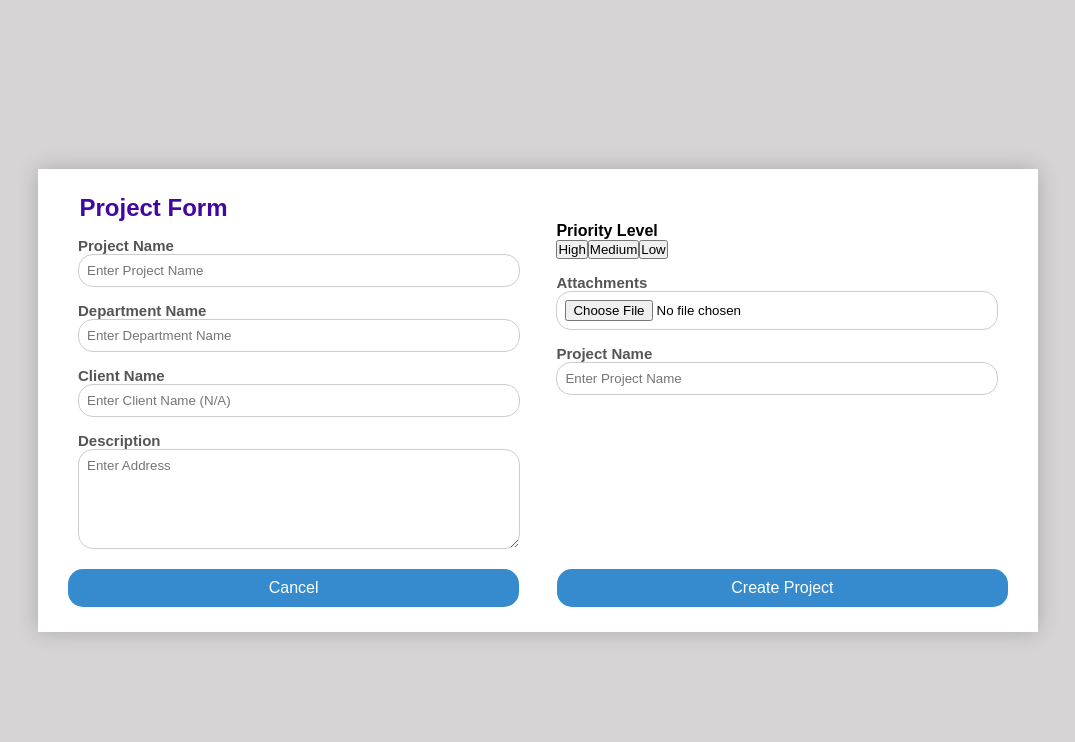
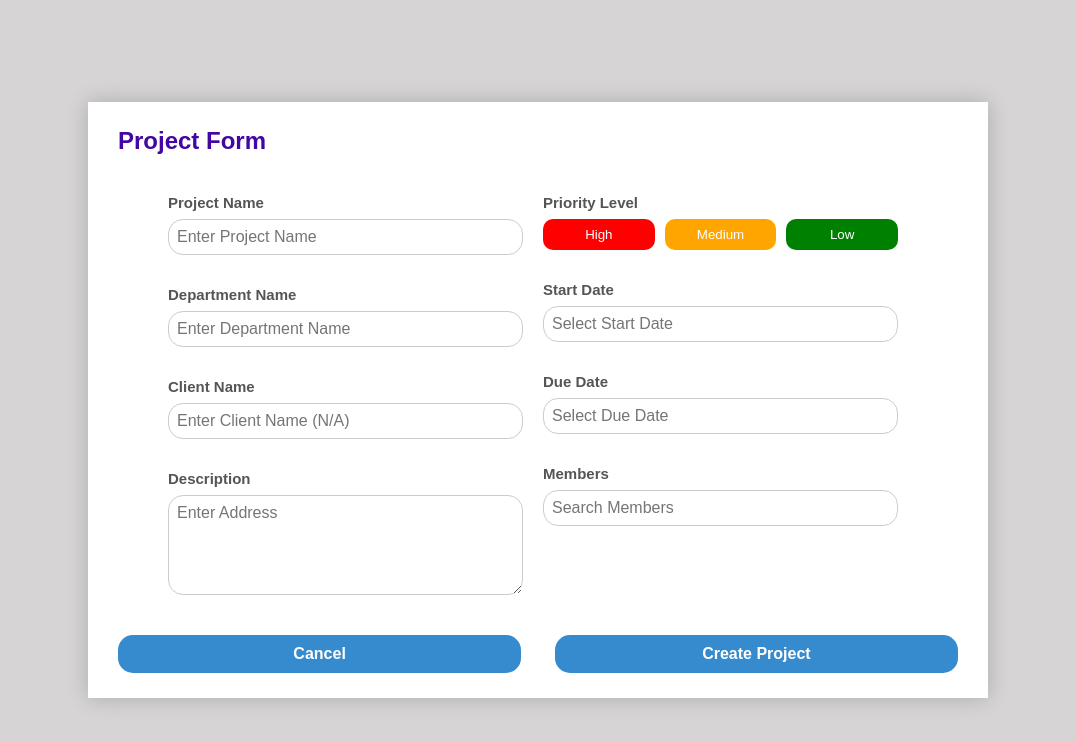
Before and after one commit to binubandara/virtuTask-app, a React (Vite) app in the folder frontend/: page /Projects in a window 1280 px wide. Shown: the top 742 px of the page, without its empty margins (102-1177 px from the left). Built offline with nearby package versions, Linux system fonts and the light colour scheme.

Commit message:
updated project form layout

```diff
--- a/frontend/src/components/Task-management/ProjectForm.css
+++ b/frontend/src/components/Task-management/ProjectForm.css
@@ -1,107 +1,114 @@
-/* Background Blur Effect */
-
-
-/* Modal Overlay (Faded Background) */
-.modal-overlay {
+/* Modal Overlay */
+.form-modal {
   position: fixed;
   top: 0;
   left: 0;
   width: 100%;
   height: 100%;
   background-color: rgba(0, 0, 0, 0.5);
-  z-index: 999;
-
+  z-index: 1000;
+  display: flex;
+  justify-content: center;
+  align-items: center;
 }
 
-/* Form Modal */
-.form-modal {
-  position: fixed;
-  top: 50%;
-  left: 50%;
-  transform: translate(-50%, -50%);
-  z-index: 1000;
-  display: flex;
-  align-items: center;
-  justify-content: center;
-  backdrop-filter: none !important;
-  background: white !important;
-  border-radius: 15px;
+.projects-container {
+  background-color: white;
+  padding: 2rem;
 
+  box-shadow: 0 0 20px rgba(0, 0, 0, 0.2);
+  width: 900px;
+  max-height: 90vh;
+  overflow-y: auto;
 }
 
-/* Form Container */
-.form-container {
-  background-color: #fff;
-  border-radius: 15px;
-  box-shadow: 0 0 20px rgba(0, 0, 0, 0.2);
-  padding: 20px;
-  width: 500px;
-  text-align: center;
-  position: relative;
-  z-index: 1001;
-  max-height: 80vh; /* Prevent the form from taking full screen height */
-  overflow-y: auto; /* Enable vertical scrolling when content exceeds space */
+.projects-container h1 {
+  color: #4206a3;
+  margin-bottom: 1.5rem;
+  font-size: 1.5rem;
 }
 
-
-/* Close Button */
-.close-button {
-  position: absolute;
-  top: 10px;
-  right: 15px;
-  font-size: 24px;
-  border: none;
-  background: none;
-  cursor: pointer;
-  color: #4206a3;
+.form-row {
+  display: flex;
+  gap: 2rem;
+  margin-bottom: 1.5rem;
 }
 
-.close-button:hover {
-  color: #2b036c;
+.form-column {
+  flex: 1;
 }
 
-/* Form Styles */
-.form-container h1 {
-  font-size: x-large;
-  color: #4206a3;
-}
-
-.form-container label {
+label {
   display: block;
-  margin-top: 8px;
-  text-align: left;
+  margin-bottom: 0.5rem;
   font-weight: bold;
   color: #555;
 }
 
-.form-container input,
-.form-container select,
-.form-container textarea {
+input, textarea, .date-picker {
   width: 100%;
-  padding: 8px;
-  margin-top: 5px;
+  padding: 0.5rem;
+  margin-bottom: 1rem;
   border: 1px solid #ddd;
-  border-radius: 5px;
+  border-radius: 8px;
+  font-size: 1rem;
 }
 
-.form-container input[type="radio"] {
-  display: inline;
-  width: auto;
-  margin-right: 10px;
+.textarea {
+  height: 100px;
+  resize: vertical;
 }
 
-.form-container button {
-  padding: 10px 15px;
-  margin: 10px;
-  border: none;
-  border-radius: 6px;
-  color: white;
-  cursor: pointer;
-  background-color: #4206a3;
-  font-size: 16px;
-  width: 45%;
+.priority-buttons {
+  display: flex;
+  gap: 0.5rem;
+  margin-bottom: 1rem;
+
 }
 
-.form-container button:hover {
-  background-color: #2b036c;
+.priority-buttons button {
+  flex: 1;
+  padding: 0.5rem;
+  border: none;
+  border-radius: 15px;
+  cursor: pointer;
+  color: white;
+  transition: opacity 0.2s;
 }
+
+.priority-buttons button.active {
+  filter: brightness(110%);
+  transform: scale(1.05);
+
+}
+
+.high { background-color: #ff4444;  }
+.medium { background-color: #ffbb33; }
+.low { background-color: #00C851; }
+
+.form-buttons {
+  display: flex;
+  justify-content: flex-end;
+  gap: 1rem;
+  margin-top: 1rem;
+  border-radius: 15spx;
+
+
+}
+
+.form-btn {
+  padding: 0.8rem 1.5rem;
+  border: none;
+  border-radius: 8spx;
+  cursor: pointer;
+  font-weight: bold;
+  transition: filter 0.2s;
+
+}
+
+.cancel { background-color: #6c757d; color: white; }
+.create { background-color: #4206a3; color: white; }
+
+.form-btn:hover {
+  filter: brightness(90%);
+}
--- a/frontend/src/components/Task-management/ProjectForm.jsx
+++ b/frontend/src/components/Task-management/ProjectForm.jsx
@@ -6,14 +6,18 @@ function ProjectForm({ closeForm, addProject }) {
     projectname: '',
     department: '',
     description: '',
+    startDate: '',
+    dueDate: '',
+    priority: 'medium'
   });
 
   const handleChange = (e) => {
     const { name, value } = e.target;
-    setFormData({
-      ...formData,
-      [name]: value
-    });
+    setFormData(prev => ({ ...prev, [name]: value }));
+  };
+
+  const handlePriorityChange = (level) => {
+    setFormData(prev => ({ ...prev, priority: level }));
   };
 
   const handleSubmit = (e) => {
@@ -23,39 +27,108 @@ function ProjectForm({ closeForm, addProject }) {
 
   return (
     <div className="form-modal" onClick={closeForm}>
-      <div className="form-container" onClick={(e) => e.stopPropagation()}>
+      <div className="projects-container" onClick={(e) => e.stopPropagation()}>
         <h1>Create New Project</h1>
         <form onSubmit={handleSubmit}>
-          <label htmlFor="projectname">Project Name</label>
-          <input type="text" placeholder="Enter Project Name" name="projectname" onChange={handleChange} />
+          <div className="form-row">
+            {/* Left Column */}
+            <div className="form-column">
+              <label htmlFor="projectname">Project Name</label>
+              <input
+                type="text"
+                name="projectname"
+                placeholder="Enter Project Name"
+                onChange={handleChange}
+                required
+              />
 
-          <label htmlFor="department">Department</label>
-          <input type="text" placeholder="Enter Department" name="department" onChange={handleChange} />
+              <label htmlFor="department">Department</label>
+              <input
+                type="text"
+                name="department"
+                placeholder="Enter Department"
+                onChange={handleChange}
+              />
 
-          <label htmlFor="Client">Client</label>
-          <input type="text" placeholder="Enter Client" name="Client" />
+              <label htmlFor="client">Client</label>
+              <input
+                type="text"
+                name="client"
+                placeholder="Enter Client (N/A)"
+                onChange={handleChange}
+              />
 
-          <label htmlFor="gender">Gender</label>
-          <input type="radio" name="gender" />Male
-          <input type="radio" name="gender" />Female
-          <input type="radio" name="gender" />Other
+              <label htmlFor="description">Description</label>
+              <textarea
+                name="description"
+                placeholder="Enter Description"
+                onChange={handleChange}
+                className="textarea"
+              />
+            </div>
 
-          <label htmlFor="level">Priority Level</label>
-          <select name="level" id="level">
-            <option value="high">High</option>
-            <option value="medium">Medium</option>
-            <option value="low">Low</option>
-          </select>
+            {/* Right Column */}
+            <div className="form-column">
+              <label>Priority Level</label>
+              <div className="priority-buttons">
+                <button
+                  type="button"
+                  className={`high ${formData.priority === 'high' ? 'active' : ''}`}
+                  onClick={() => handlePriorityChange('high')}
+                >
+                  High
+                </button>
+                <button
+                  type="button"
+                  className={`medium ${formData.priority === 'medium' ? 'active' : ''}`}
+                  onClick={() => handlePriorityChange('medium')}
+                >
+                  Medium
+                </button>
+                <button
+                  type="button"
+                  className={`low ${formData.priority === 'low' ? 'active' : ''}`}
+                  onClick={() => handlePriorityChange('low')}
+                >
+                  Low
+                </button>
+              </div>
 
-          <label htmlFor="files">Attachments</label>
-          <input type="file" name="Attachments" />
+              <label htmlFor="startDate">Start Date</label>
+              <input
+                type="date"
+                name="startDate"
+                className="date-picker"
+                onChange={handleChange}
+              />
 
+              <label htmlFor="dueDate">Due Date</label>
+              <input
+                type="date"
+                name="dueDate"
+                className="date-picker"
+                onChange={handleChange}
+              />
 
-          <label htmlFor="description">Description</label>
-          <textarea name="description" rows={3} placeholder="Enter description" onChange={handleChange}></textarea>
+              <label htmlFor="attachments">Attachments</label>
+              <input
+                type="file"
+                name="attachments"
+                className="members-input"
+                onChange={handleChange}
+              />
+            </div>
+          </div>
 
-          <button type="button" onClick={closeForm}>Cancel</button>
-          <button type="submit">Create Project</button>
+          {/* Form Buttons */}
+          <div className="form-buttons">
+            <button type="button" onClick={closeForm} className="form-btn cancel">
+              Cancel
+            </button>
+            <button type="submit" className="form-btn create">
+              Create Project
+            </button>
+          </div>
         </form>
       </div>
     </div>
--- a/frontend/src/components/Task-management/Projects.css
+++ b/frontend/src/components/Task-management/Projects.css
@@ -9,17 +9,15 @@
 
 .projects-container {
     background-color: #fff;
-
     padding: 25px 30px;
     box-shadow: 0 0 20px rgba(0, 0, 0, 0.2);
-    width: 1000px;
+    width: 900px;
 }
 
 .projects-container h1 {
     font-size: x-large;
     text-align: left;
     color: #4206a3;
-    margin-left: 11.5px;
 }
 
 /* Form Structure */
@@ -28,27 +26,10 @@
     justify-content: space-between;
     gap: 20px;
     align-items: stretch;
-    padding-right: 10px;
-    padding-left: 10px;
 }
 
 .form-column {
     width: 48%;
-    display: flex;
-    flex-direction: column;
-    justify-content: flex-start;
-  }
-
-  /* Address & Postal Code, Role & Attachments */
-  .input-row {
-    display: flex;
-    justify-content: space-between;
-    gap: 15px;
-    align-items: flex-start;
-  }
-
-  .input-half {
-    width: 50%;
     display: flex;
     flex-direction: column;
 }
@@ -61,7 +42,8 @@
     margin-top: 15px;
 }
 
-  .projects-container input, select, textarea {
+.projects-container input,
+textarea {
     width: 100%;
     padding: 8px;
     border-radius: 15px;
@@ -72,32 +54,59 @@
     height: 100px;
 }
 
-  .about-textarea {
-    height: 180px; /* Increased height for About section */
+/* Priority Level Buttons */
+.plevel h4 {
+    margin-bottom: 10px;
 }
 
-  /* Gender Options (Properly Aligned to the Left) */
-  .plevel-options {
+.priority-buttons {
     display: flex;
-    flex-direction: row;
-    align-items: flex-start;  /* Align everything to the left */
-    margin-top: 4px;
-    margin-left: 27px;
+    gap: 10px;
 }
 
-  .plevel-options label {
-    display: flex;
-    align-items: center;
-    gap: 8px;  /* Reduce space between radio button and label */
-  }
-
-  .plevel-options input[type="radio"] {
-    margin: 0; /* Remove extra margins */
-    transform: scale(1.1); /* Make radio buttons slightly bigger for better visibility */
+.priority-buttons button {
+    border: none;
+    color: white;
+    padding: 8px 15px;
+    border-radius: 10px;
     cursor: pointer;
 }
 
-  /* Buttons (Reset, Register, and Google Signup all same style) */
+.high {
+    background-color: red;
+}
+
+.medium {
+    background-color: orange;
+}
+
+.low {
+    background-color: green;
+}
+
+/* Date Picker */
+.date-picker {
+    display: flex;
+    flex-direction: column;
+    width: 50px;
+}
+
+.date-picker input {
+    width: 100%;
+    padding: 8px;
+    border-radius: 15px;
+    border: 1px solid #ccc;
+}
+
+/* Members Section */
+.members-section input {
+    width: 100%;
+    padding: 8px;
+    border-radius: 15px;
+    border: 1px solid #ccc;
+}
+
+/* Form Buttons */
 .form-buttons {
     display: flex;
     justify-content: space-between;
@@ -120,10 +129,3 @@
     background: #1d98c1;
     color: rgb(19, 19, 19);
 }
-
-  /* Google Signup (Aligned with Register) */
-  .google-register-section {
-    display: flex;
-    justify-content: space-between;
-    margin-top: 10px;
-  }
--- a/frontend/src/components/Task-management/Projects.jsx
+++ b/frontend/src/components/Task-management/Projects.jsx
@@ -1,4 +1,4 @@
-import React from 'react';
+import React, { useState } from 'react';
 import { useNavigate } from 'react-router-dom';
 import './Projects.css';
 
@@ -7,6 +7,9 @@ function Projects() {
   const handleReset = () => {
     document.getElementById("projectsForm").reset();
   };
+
+  const [startDate, setStartDate] = useState('');
+  const [dueDate, setDueDate] = useState('');
 
   return (
     <div className="projects-body">
@@ -27,26 +30,41 @@ function Projects() {
 
               <label htmlFor="address">Description</label>
               <textarea name="address" placeholder="Enter Address" className="textarea"></textarea>
-
             </div>
 
             {/* Right Section */}
             <div className="form-column">
-              <div className="input-row">
-              <div className='plevel'>
-                <h4>Priority Level</h4>
-                <button type="button">High</button>
-                <button type="button">Medium</button>
-                <button type="button">Low</button>
+              <label>Priority Level</label>
+              <div className="priority-buttons">
+                <button type="button" className="high">High</button>
+                <button type="button" className="medium">Medium</button>
+                <button type="button" className="low">Low</button>
               </div>
 
-              </div>
+              <label htmlFor="startdate">Start Date</label>
+              <input
+                type="text"
+                placeholder="Select Start Date"
+                className="date-picker"
+                value={startDate}
+                onFocus={(e) => e.target.type = 'date'}
+                onBlur={(e) => e.target.type = 'text'}
+                onChange={(e) => setStartDate(e.target.value)}
+              />
 
-              <label htmlFor="attachment">Attachments</label>
-              <input type="file" name="resume" />
+              <label htmlFor="duedate">Due Date</label>
+              <input
+                type="text"
+                placeholder="Select Due Date"
+                className="date-picker"
+                value={dueDate}
+                onFocus={(e) => e.target.type = 'date'}
+                onBlur={(e) => e.target.type = 'text'}
+                onChange={(e) => setDueDate(e.target.value)}
+              />
 
-              <label htmlFor="projectname">Project Name</label>
-              <input type="text" placeholder="Enter Project Name" name="projectname" />
+              <label>Members</label>
+              <input type="text" placeholder="Search Members" className="members-input" />
             </div>
           </div>
 
@@ -55,8 +73,6 @@ function Projects() {
             <button type="button" onClick={handleReset} className="form-btn">Cancel</button>
             <button type="button" onClick={() => navigate('/password')} className="form-btn">Create Project</button>
           </div>
-
-
         </form>
       </div>
     </div>
```
Lines whose indentation alone changed are shown as unchanged.
